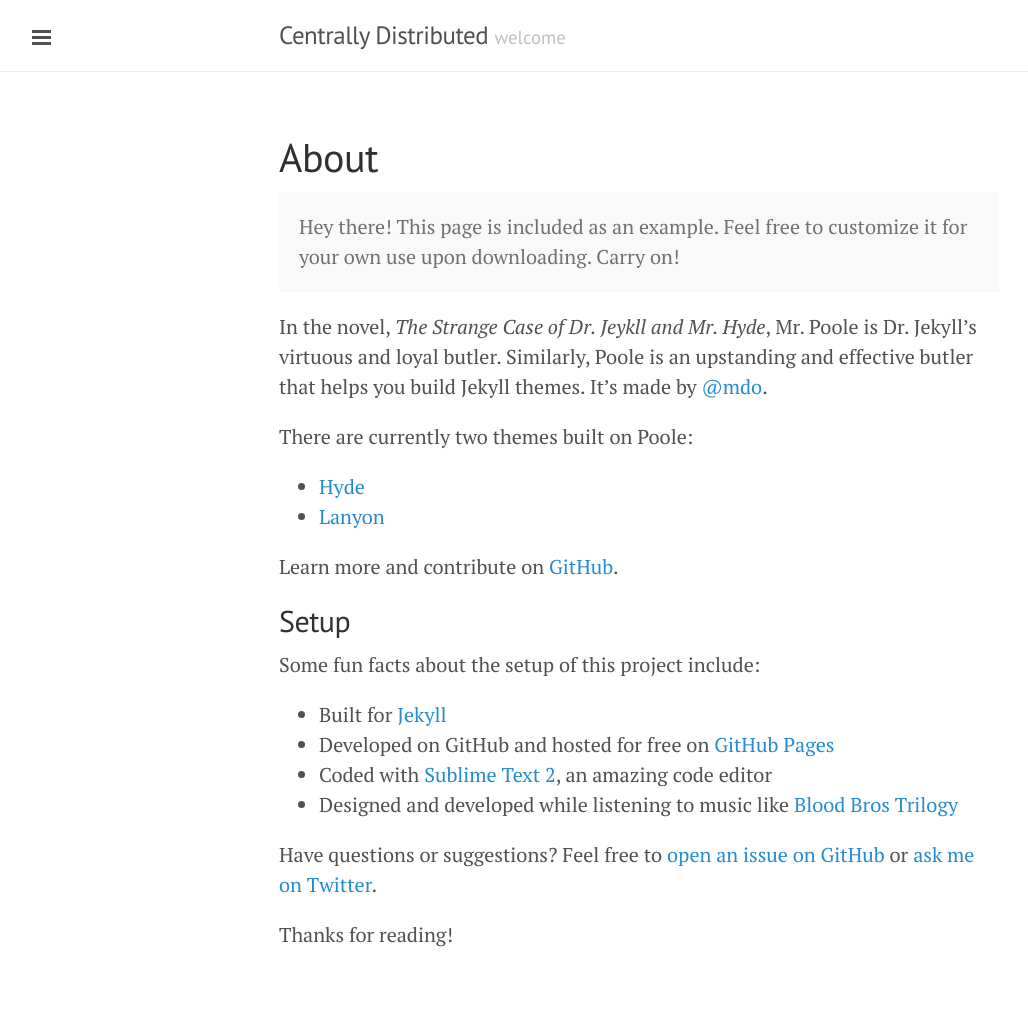
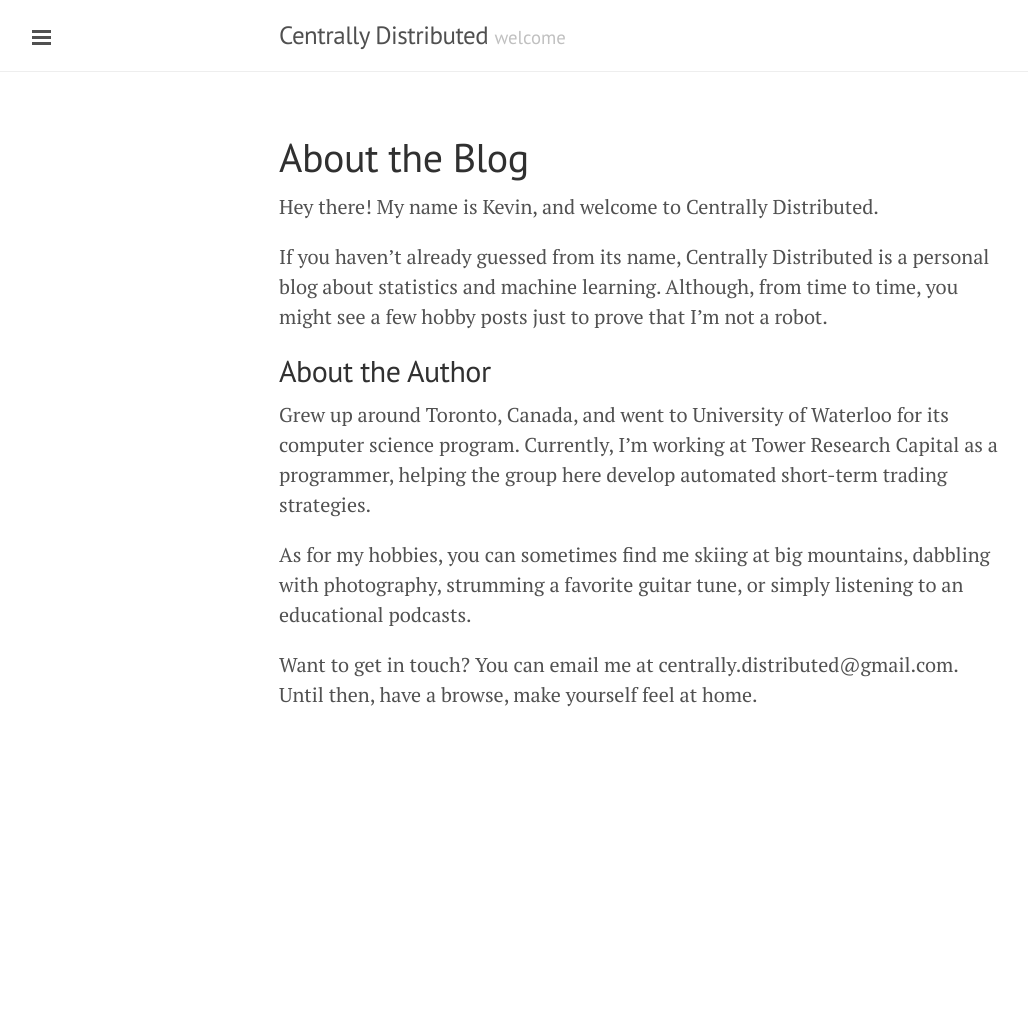
Before and after one commit to Estinox/estinox.github.io, a Jekyll site: the page built from about.md, in a window 1280 px wide. Shown: the whole page, without its empty margins (1-1029 px from the left). Built offline with Jekyll 4.4.1, drawn with Linux system fonts in a browser that asks for light colours; after the commit the page ends 900 px from its top, so only the background shows below that.

Commit message:
new about page

```diff
--- a/about.md
+++ b/about.md
@@ -1,30 +1,16 @@
 ---
 layout: page
-title: About
+title: About the Blog
 ---
 
-<p class="message">
-  Hey there! This page is included as an example. Feel free to customize it for your own use upon downloading. Carry on!
-</p>
+Hey there! My name is Kevin, and welcome to Centrally Distributed.
 
-In the novel, *The Strange Case of Dr. Jeykll and Mr. Hyde*, Mr. Poole is Dr. Jekyll's virtuous and loyal butler. Similarly, Poole is an upstanding and effective butler that helps you build Jekyll themes. It's made by [@mdo](https://twitter.com/mdo).
+If you haven't already guessed from its name, Centrally Distributed is a personal blog about statistics and machine learning. Although, from time to time, you might see a few hobby posts just to prove that I'm not a robot.
 
-There are currently two themes built on Poole:
+## About the Author
 
-* [Hyde](http://hyde.getpoole.com)
-* [Lanyon](http://lanyon.getpoole.com)
+Grew up around Toronto, Canada, and went to University of Waterloo for its computer science program. Currently, I'm working at Tower Research Capital as a programmer, helping the group here develop automated short-term trading strategies.
 
-Learn more and contribute on [GitHub](https://github.com/poole).
+As for my hobbies, you can sometimes find me skiing at big mountains, dabbling with photography, strumming a favorite guitar tune, or simply listening to an educational podcasts.
 
-## Setup
-
-Some fun facts about the setup of this project include:
-
-* Built for [Jekyll](http://jekyllrb.com)
-* Developed on GitHub and hosted for free on [GitHub Pages](https://pages.github.com)
-* Coded with [Sublime Text 2](http://sublimetext.org), an amazing code editor
-* Designed and developed while listening to music like [Blood Bros Trilogy](https://soundcloud.com/maddecent/sets/blood-bros-series)
-
-Have questions or suggestions? Feel free to [open an issue on GitHub](https://github.com/poole/issues/new) or [ask me on Twitter](https://twitter.com/mdo).
-
-Thanks for reading!
+Want to get in touch? You can email me at centrally.distributed@gmail.com. Until then, have a browse, make yourself feel at home.
```
